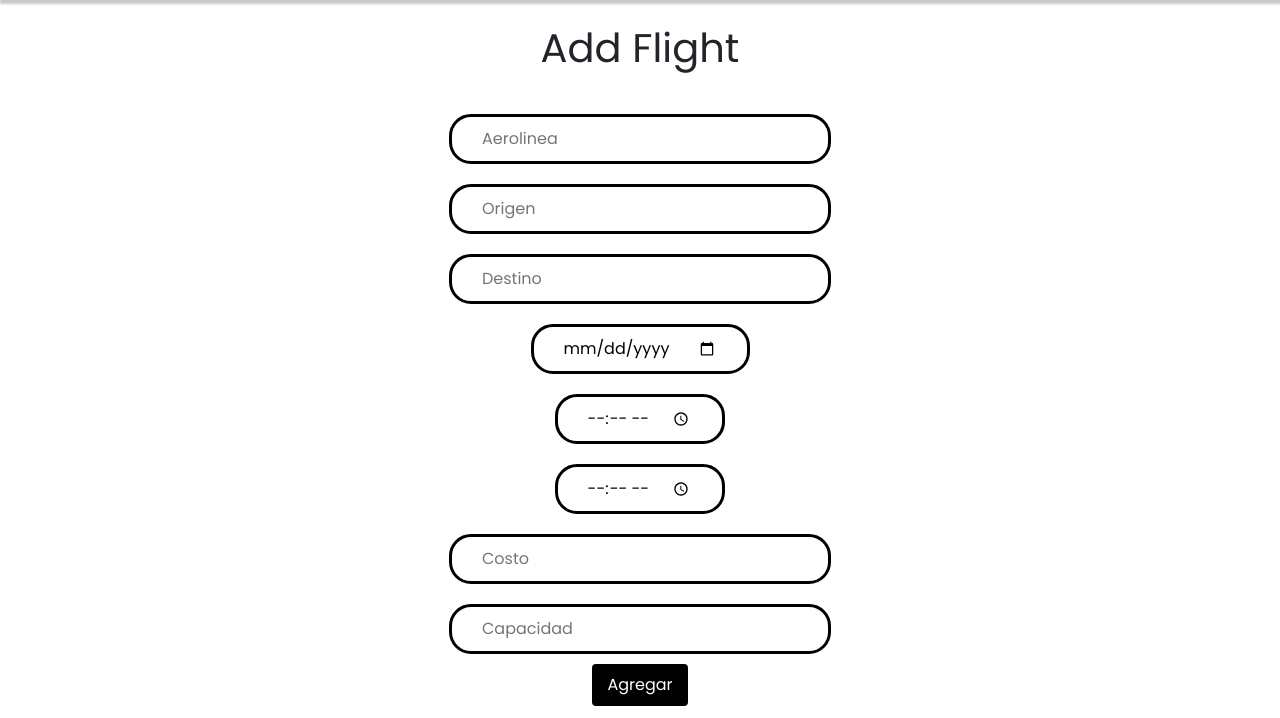
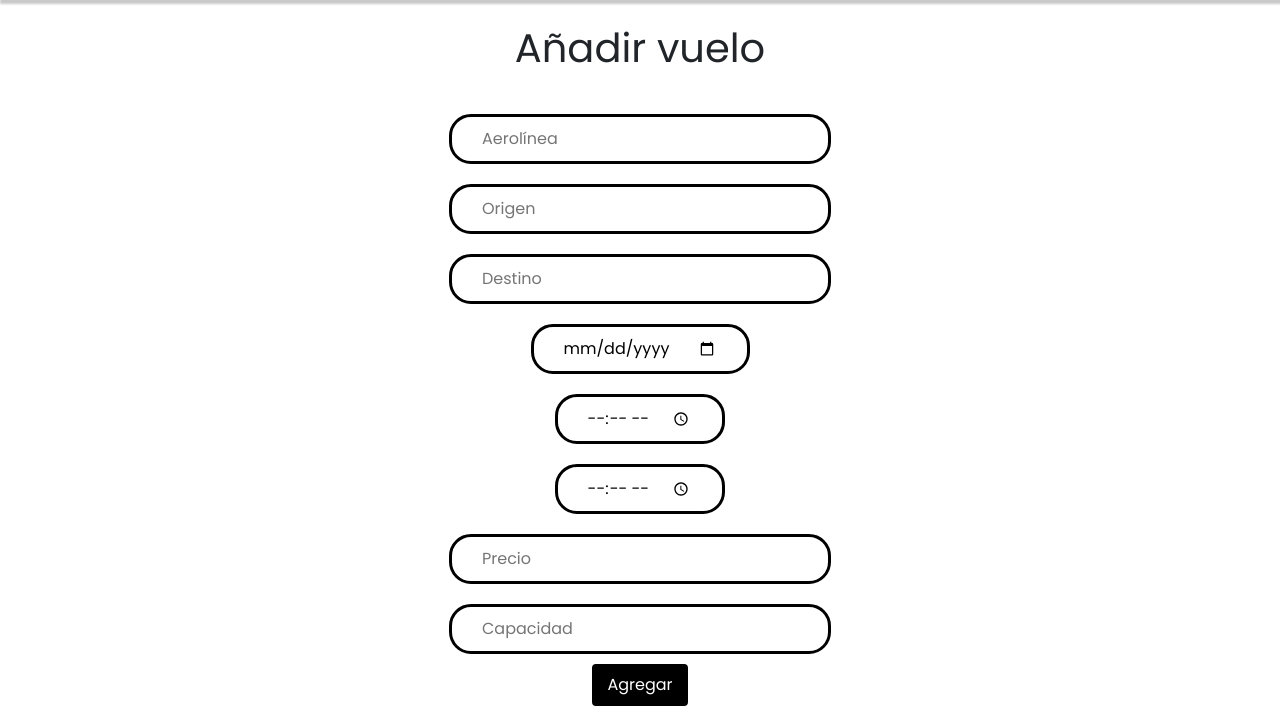
Before and after one commit to sants1304/Proyecto, a Flask app: page /admin/flight/add in a window 1280 px wide. Shown: the part 82-800 px from the top of the page. Run offline with Flask 2, Linux system fonts and the light colour scheme.

Commit message:
Update add-flight.html

```diff
--- a/Flight Booking System/website/templates/admin/add-flight.html
+++ b/Flight Booking System/website/templates/admin/add-flight.html
@@ -26,17 +26,17 @@
 </style>
 
 <br>
-<h1>Add Flight</h1>
+<h1>Añadir vuelo</h1>
 <br>
 <form align='center' method="post">
     <div>
-        <input type="text" placeholder="Aerolinea" name="airline"><br>
+        <input type="text" placeholder="Aerolínea" name="airline"><br>
         <input type="text" placeholder="Origen" name="from"><br>
         <input type="text" placeholder="Destino" name="to"><br>
-        <input type="date" placeholder="Fecha" name="date"><br>
+        <input type="date" placeholder="Fecha de vuelo" name="date"><br>
         <input type="time" placeholder="Hora salida" name="dept-time"><br>
         <input type="time" placeholder="Hora llegada" name="arr-time"><br>
-        <input type="number" placeholder="Costo" name="cost"><br>
+        <input type="number" placeholder="Precio" name="cost"><br>
         <input type="number" placeholder="Capacidad" name="capacity"><br>
         <button class="btn">Agregar</button>
     </div>
```
